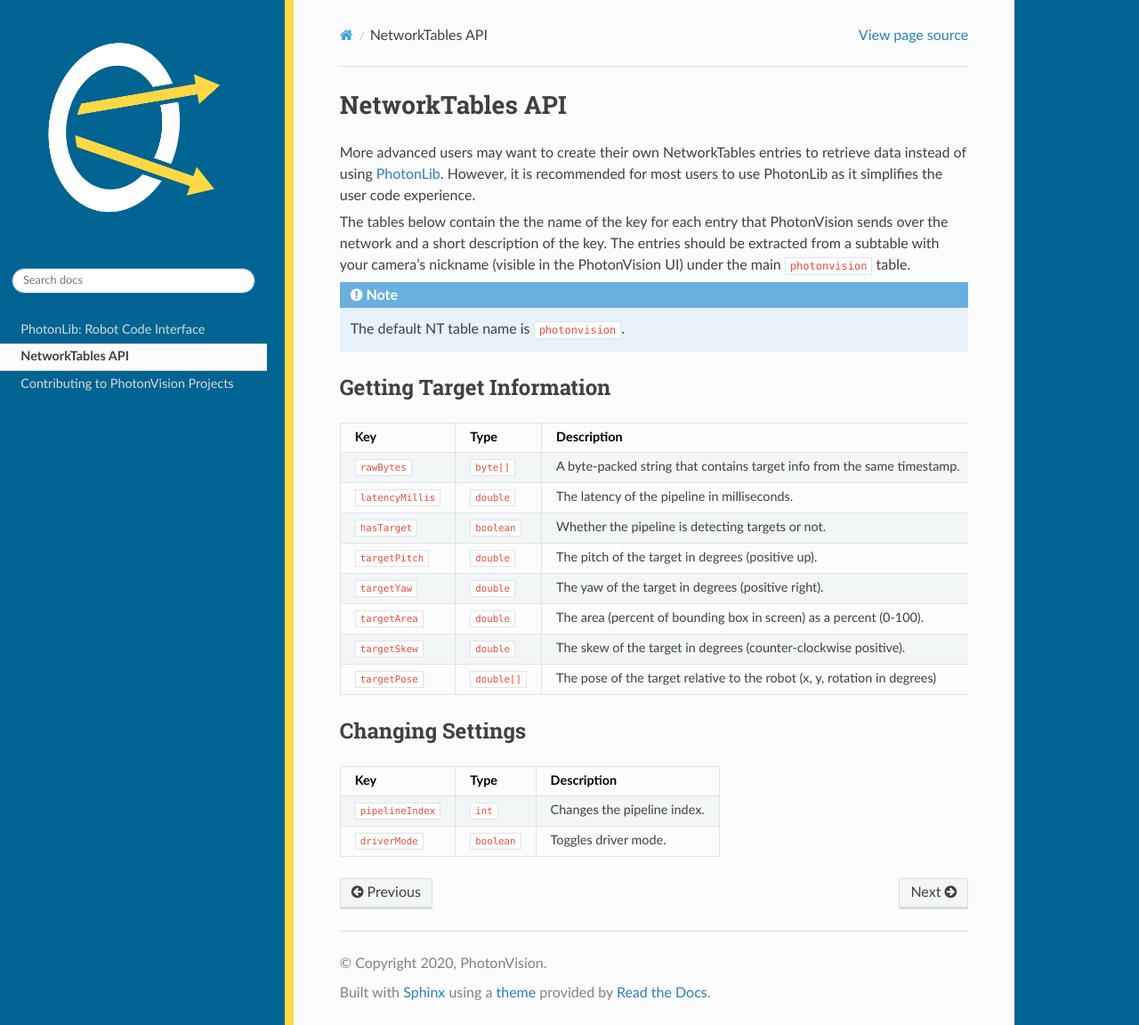
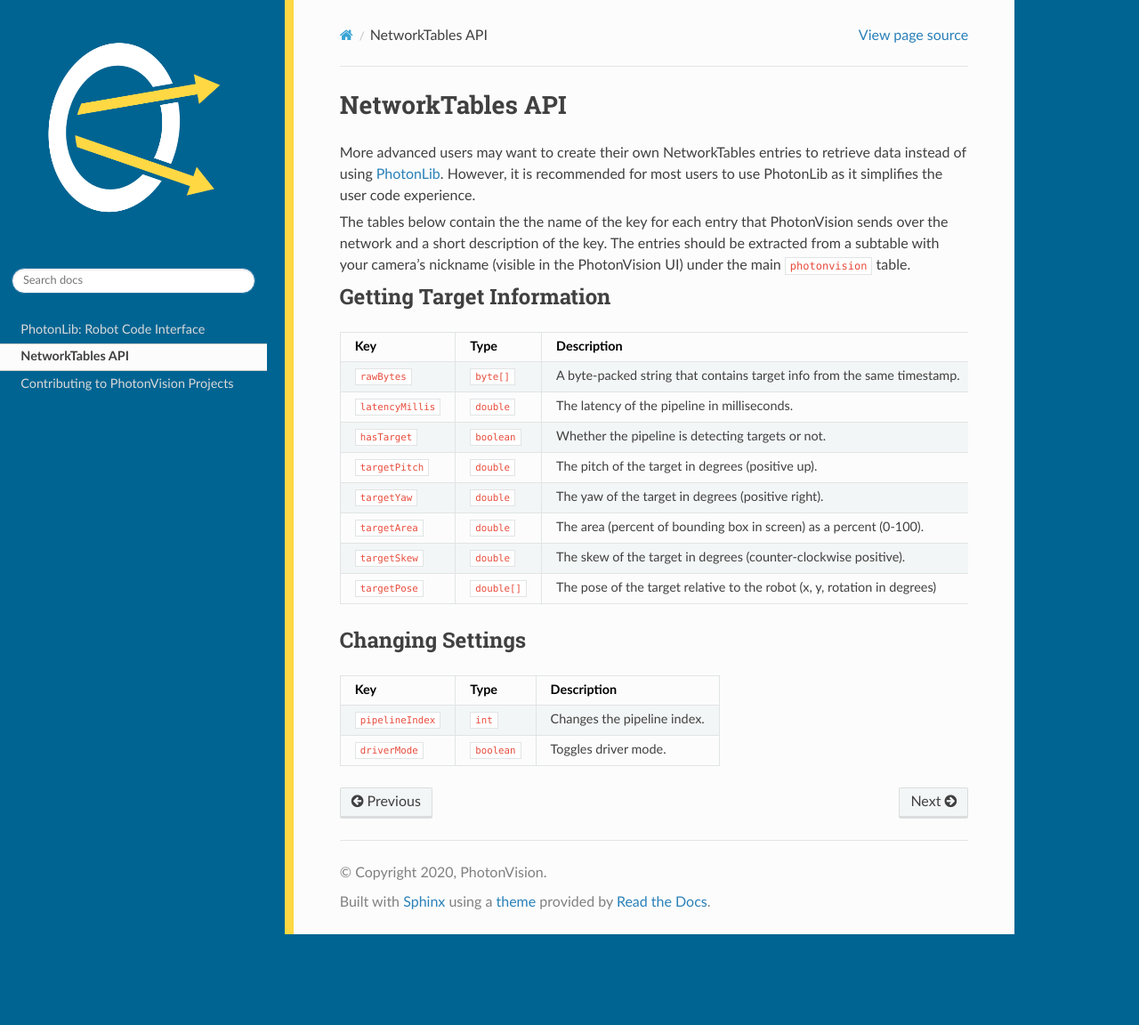
Before and after one commit to PhotonVision/photonvision-docs, a Sphinx documentation site: the page built from source/docs/programming/nt-api/nt-api.rst, in a window 1280 px wide and 1152 px high. Shown: the whole window at 89% size. Built offline with Sphinx 7.4.7 and the Read the Docs theme 2.0.0, drawn with Linux system fonts in a browser that asks for light colours.

Commit message:
Remove redundant note

```diff
--- a/source/docs/programming/nt-api/nt-api.rst
+++ b/source/docs/programming/nt-api/nt-api.rst
@@ -4,8 +4,6 @@
 More advanced users may want to create their own NetworkTables entries to retrieve data instead of using :ref:`PhotonLib <docs/programming/photonlib/index:PhotonLib: Robot Code Interface>`. However, it is recommended for most users to use PhotonLib as it simplifies the user code experience.
 
 The tables below contain the the name of the key for each entry that PhotonVision sends over the network and a short description of the key. The entries should be extracted from a subtable with your camera's nickname (visible in the PhotonVision UI) under the main ``photonvision`` table.
-
-.. note:: The default NT table name is ``photonvision``.
 
 Getting Target Information
 --------------------------
```
